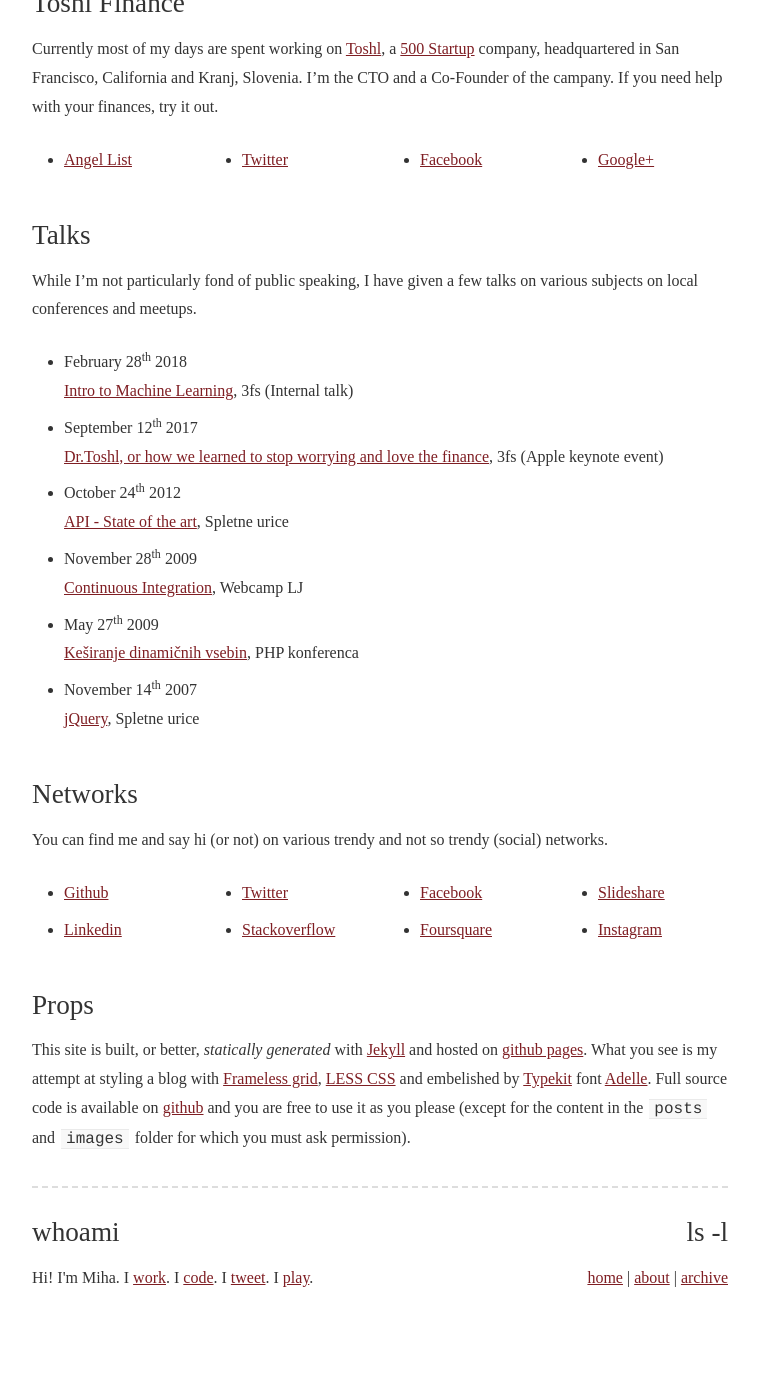
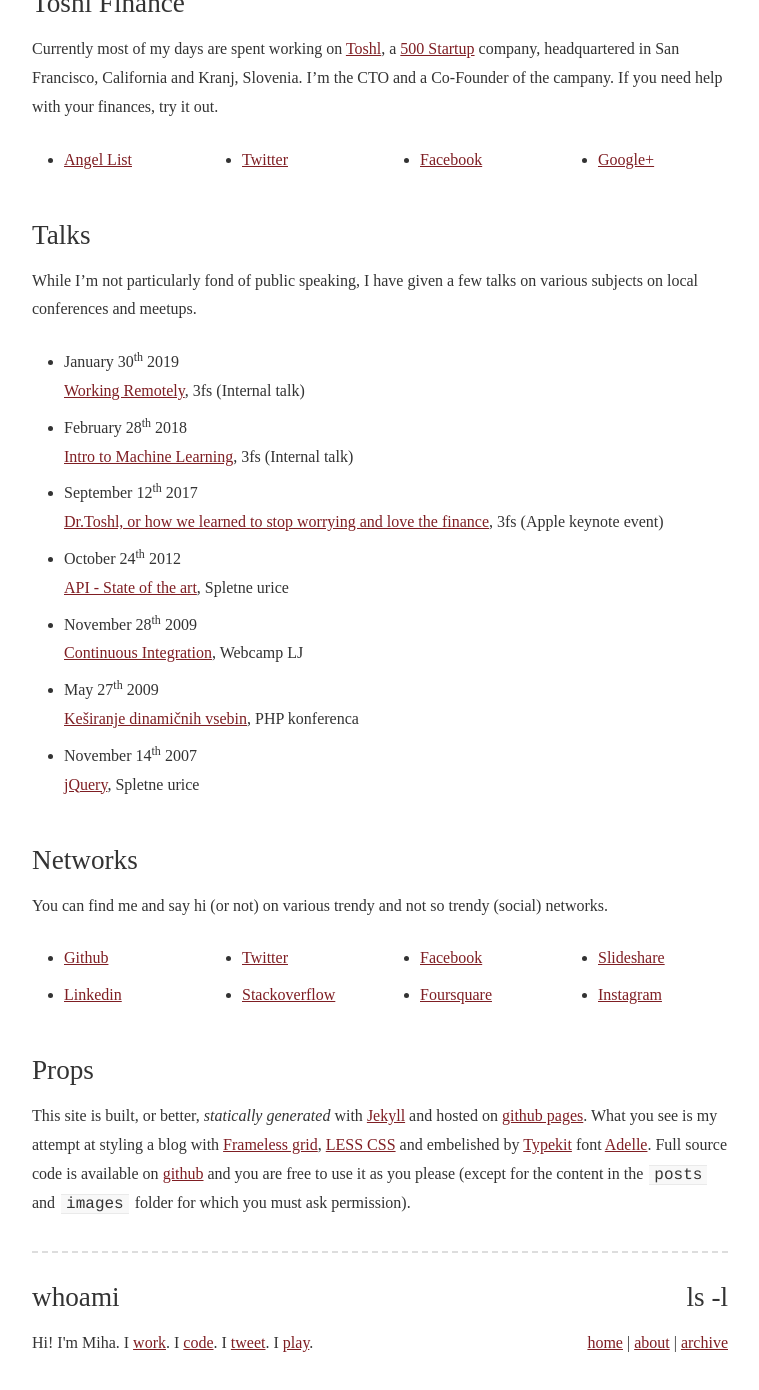
Before and after one commit to mihahribar/mihahribar.github.io, a Jekyll site: the page built from about.md, in a window 1280 px wide, cut to the strip 294-1684 px from the top of the page. Shown: the whole strip, without its empty margins (260-1019 px from the left). Built offline with Jekyll 4.4.1, drawn with Linux system fonts in a browser that asks for light colours; before the commit the page ends 1619 px from its top, so only the background shows below that.

Commit message:
added remote talk

```diff
--- a/about.md
+++ b/about.md
@@ -30,6 +30,8 @@
 While I'm not particularly fond of public speaking, I have given a few
 talks on various subjects on local conferences and meetups.
 
+-   <time datetime="2019-01-30">January 30<sup>th</sup> 2019</time>
+    [Working Remotely](/talks/remote.pdf), 3fs (Internal talk)
 -   <time datetime="2018-02-28">February 28<sup>th</sup> 2018</time>
     [Intro to Machine Learning](/talks/intro-to-ml.pdf), 3fs (Internal talk)
 -   <time datetime="2017-09-12">September 12<sup>th</sup> 2017</time>
```
Also changed, not shown: 1 other file.
